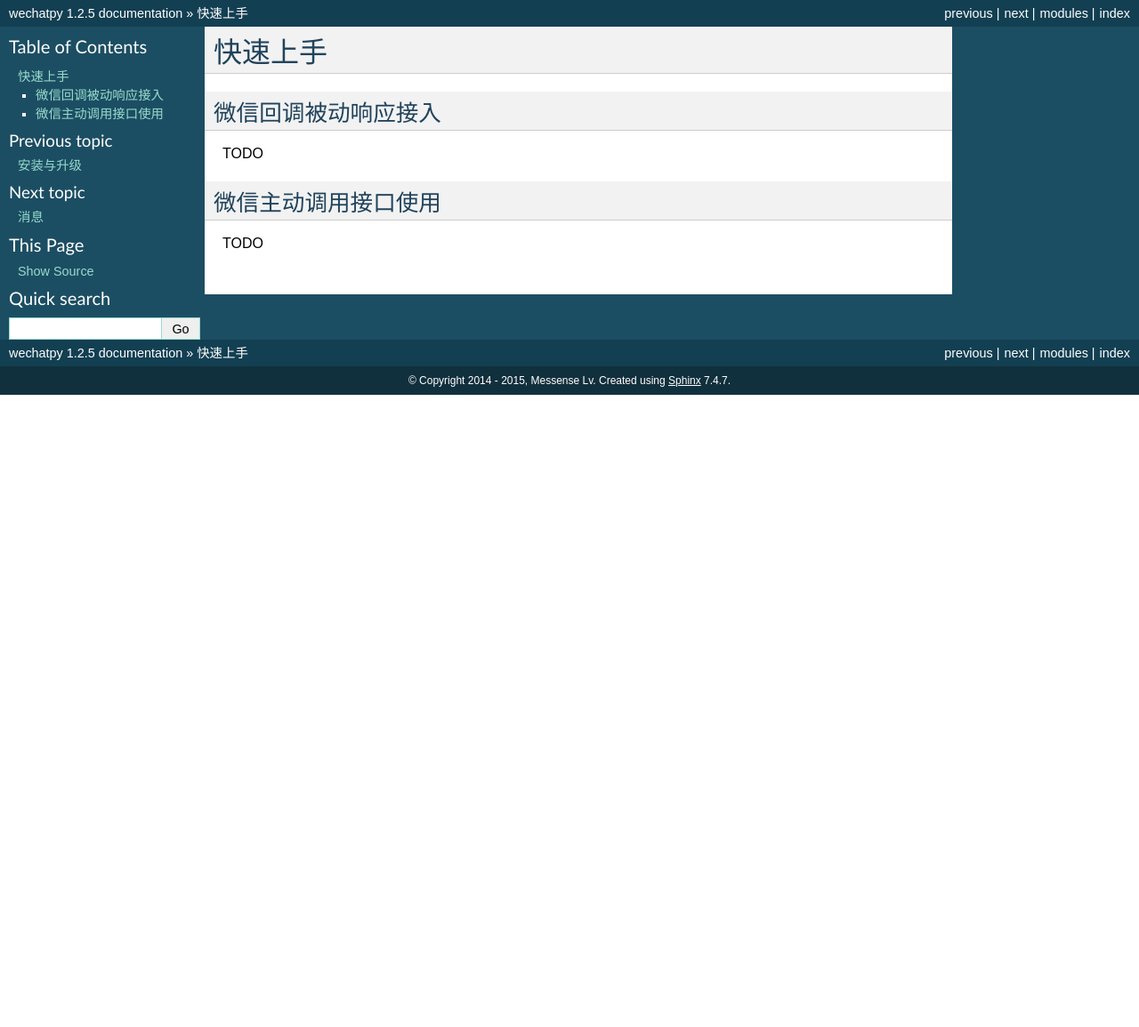
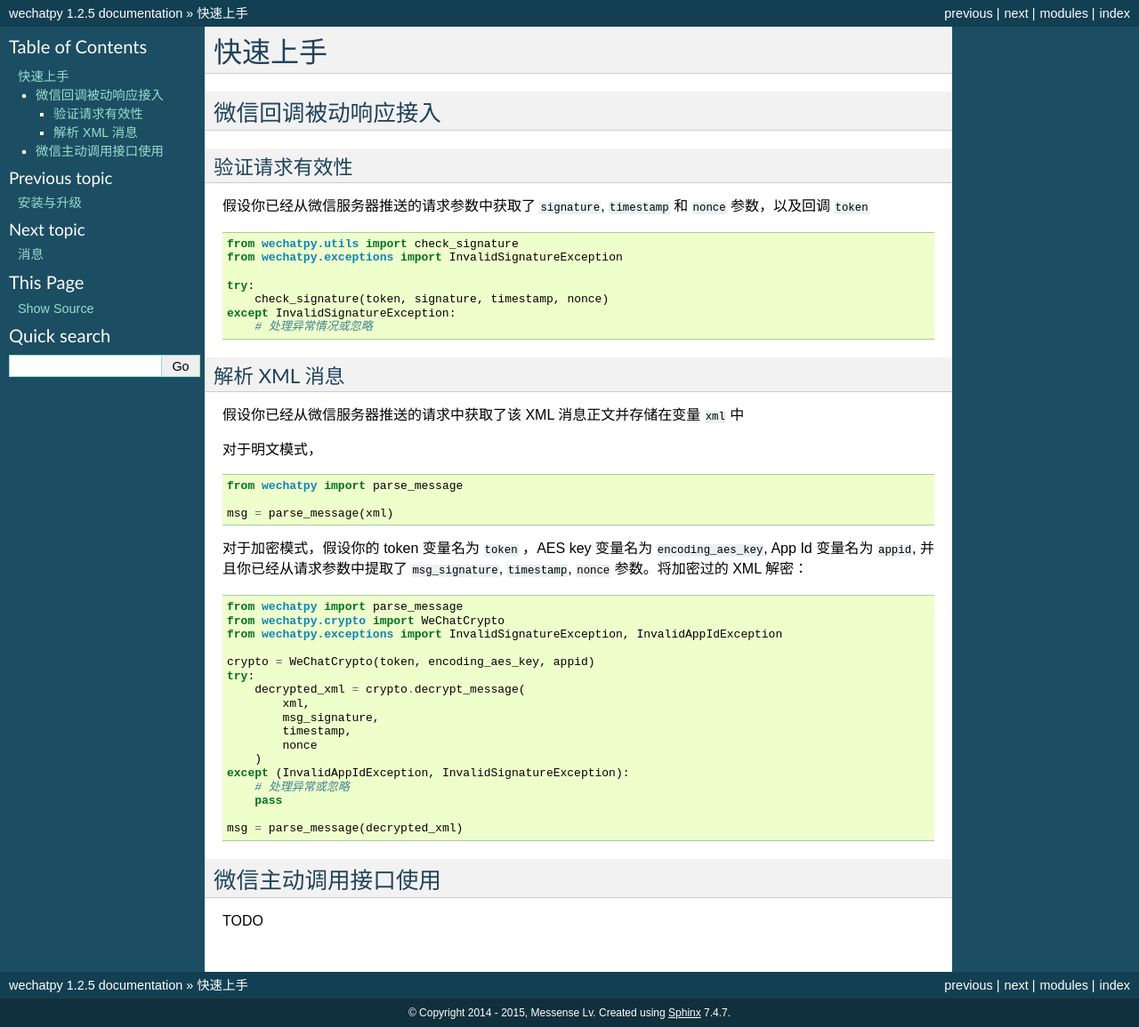
Before and after one commit to wechatpy/wechatpy, a Sphinx documentation site: the page built from docs/quickstart.rst, in a window 1280 px wide. Shown: the whole page at 89% size. Built offline with Sphinx 7.4.7, drawn with Linux system fonts in a browser that asks for light colours; before the commit the page ends 900 px from its top, so only the background shows below that.

Commit message:
Update quickstart documentation

```diff
--- a/docs/quickstart.rst
+++ b/docs/quickstart.rst
@@ -4,7 +4,56 @@
 微信回调被动响应接入
 -------------------------
 
-TODO
+验证请求有效性
+~~~~~~~~~~~~~~~~~~~~~~
+
+假设你已经从微信服务器推送的请求参数中获取了 ``signature``, ``timestamp`` 和 ``nonce`` 参数，以及回调 ``token``
+
+.. code-block:: python
+
+    from wechatpy.utils import check_signature
+    from wechatpy.exceptions import InvalidSignatureException
+
+    try:
+        check_signature(token, signature, timestamp, nonce)
+    except InvalidSignatureException:
+        # 处理异常情况或忽略
+
+解析 XML 消息
+~~~~~~~~~~~~~~~~~~~~
+
+假设你已经从微信服务器推送的请求中获取了该 XML 消息正文并存储在变量 ``xml`` 中
+
+对于明文模式，
+
+.. code-block:: python
+
+    from wechatpy import parse_message
+
+    msg = parse_message(xml)
+
+对于加密模式，假设你的 token 变量名为 ``token`` ，AES key 变量名为 ``encoding_aes_key``, App Id 变量名为 ``appid``,
+并且你已经从请求参数中提取了 ``msg_signature``, ``timestamp``, ``nonce`` 参数。将加密过的 XML 解密：
+
+.. code-block:: python
+
+    from wechatpy import parse_message
+    from wechatpy.crypto import WeChatCrypto
+    from wechatpy.exceptions import InvalidSignatureException, InvalidAppIdException
+
+    crypto = WeChatCrypto(token, encoding_aes_key, appid)
+    try:
+        decrypted_xml = crypto.decrypt_message(
+            xml,
+            msg_signature,
+            timestamp,
+            nonce
+        )
+    except (InvalidAppIdException, InvalidSignatureException):
+        # 处理异常或忽略
+        pass
+
+    msg = parse_message(decrypted_xml)
 
 微信主动调用接口使用
 -------------------------
```
